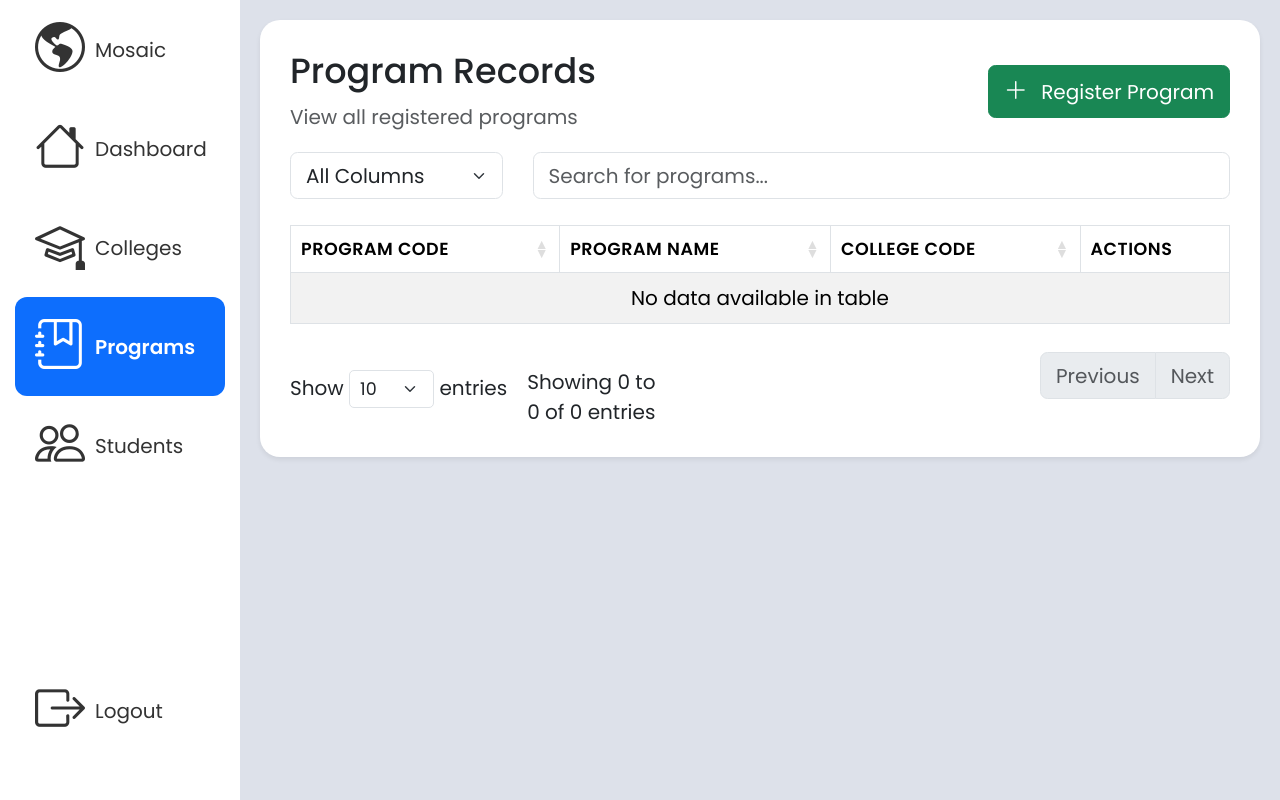
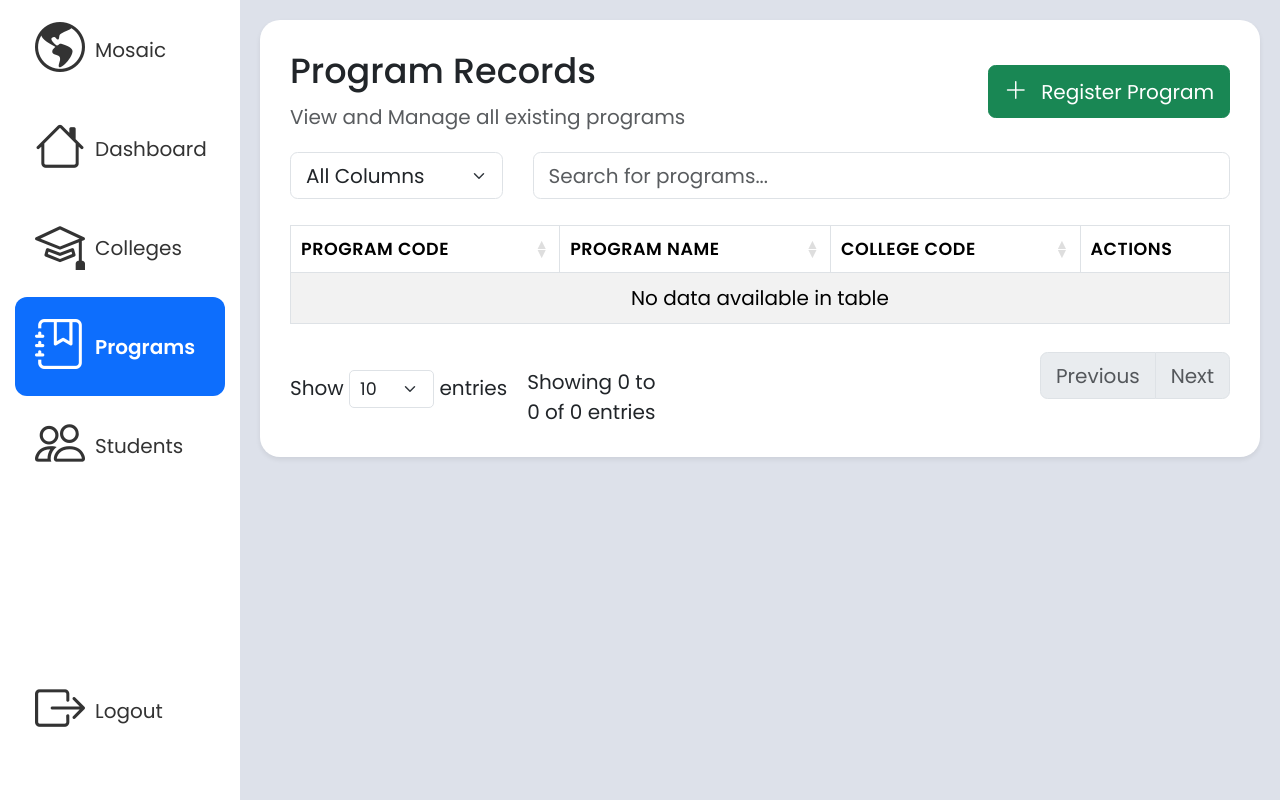
Before and after one commit to mustafamclngn/CCC181-SSIS-Web, a Flask app: page /programs in a window 1280 px wide. Run offline with Flask 3, Linux system fonts and the light colour scheme; the visitor is signed in with stand-in values (Sample User, id 1); data that the repository does not hold is empty; some libraries are stand-ins or nearby versions.

Commit message:
minor ui fixes tweaks

```diff
--- a/app/templates/colleges.html
+++ b/app/templates/colleges.html
@@ -12,7 +12,7 @@
   <div class="d-flex justify-content-between align-items-center mb-3">
     <div>
       <h3 class="mb-1">College Records</h3>
-      <p class="text-muted mb-0">View all existing colleges</p>
+      <p class="text-muted mb-0">View and Manage all existing colleges</p>
     </div>
     <a
       href="#"
--- a/app/templates/programs.html
+++ b/app/templates/programs.html
@@ -12,7 +12,7 @@
   <div class="d-flex justify-content-between align-items-center mb-3">
     <div>
       <h3>Program Records</h3>
-      <p class="text-muted mb-0">View all registered programs</p>
+      <p class="text-muted mb-0">View and Manage all existing programs</p>
     </div>
     <a
       href="#"
```
